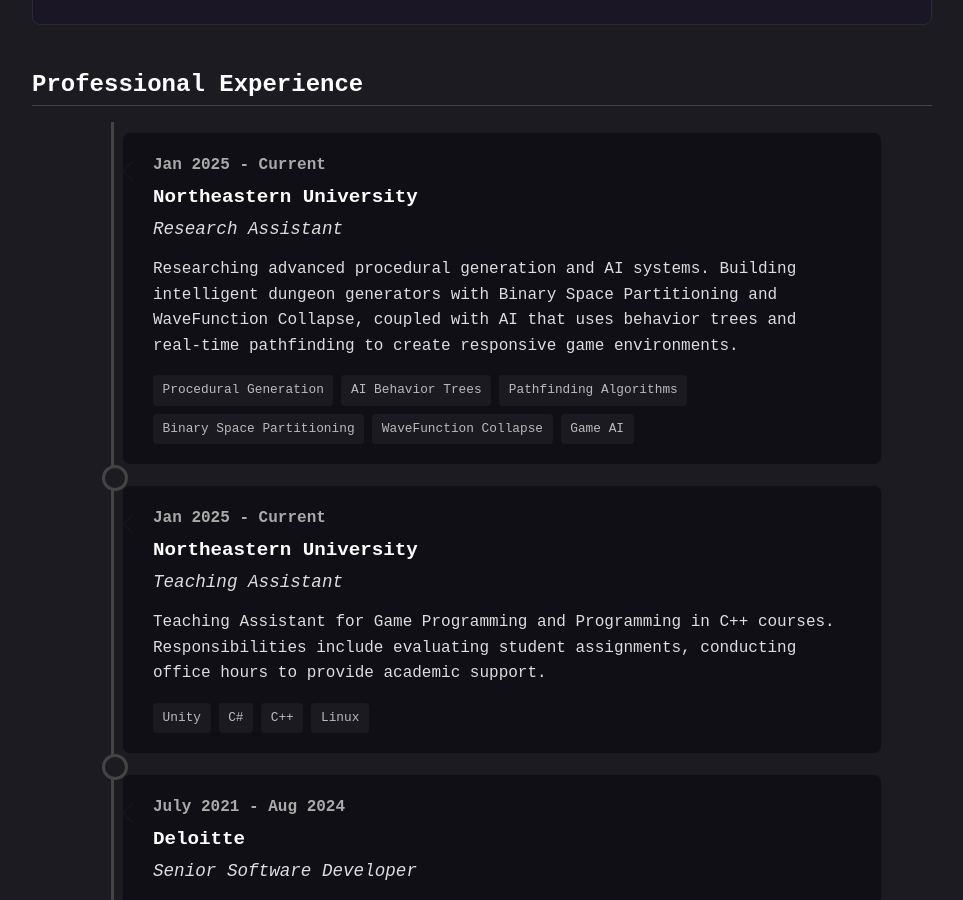
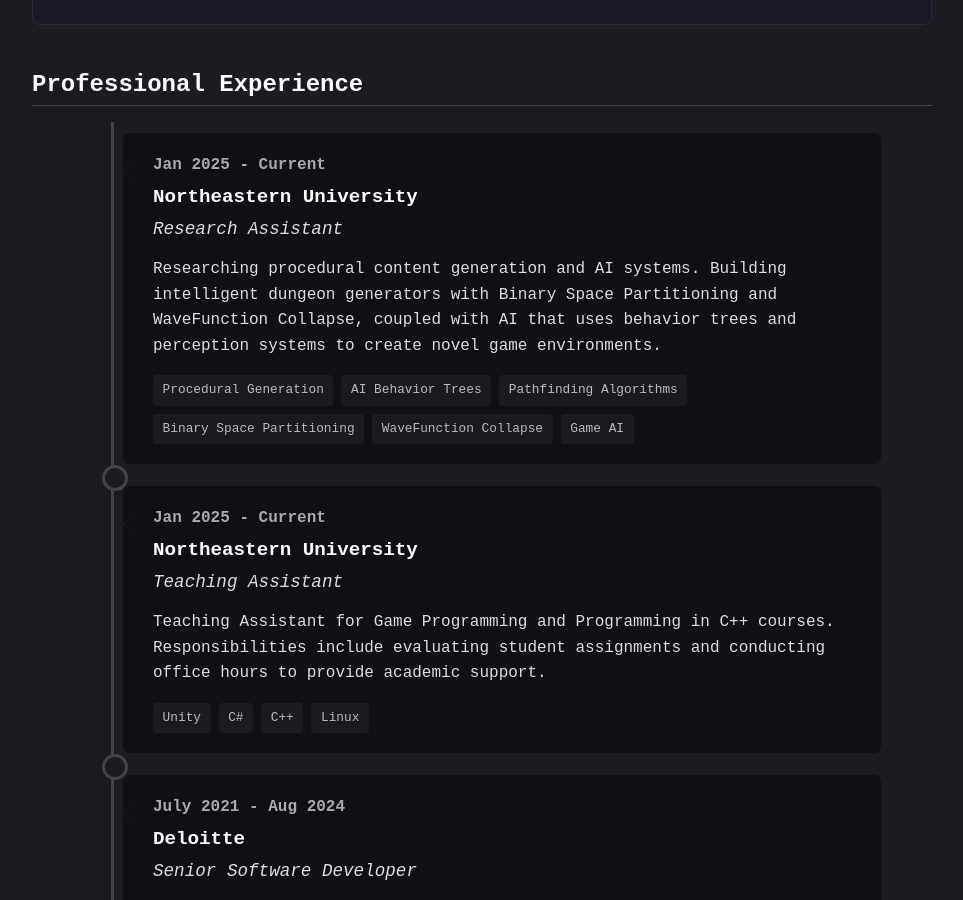
Before and after one commit to VV-22/vv-22.github.io, a Jekyll site: the page built from portfolio.md, in a window 1280 px wide and 900 px high, scrolled down 931 px. Shown: the whole window, without its empty margins (158-1121 px from the left). Built offline with Jekyll 4.4.1, drawn with Linux system fonts in a browser that asks for light colours.

Commit message:
more grammar

```diff
--- a/portfolio.md
+++ b/portfolio.md
@@ -38,7 +38,7 @@
     role: Research Assistant
     start_date: "Jan 2025"
     end_date: "Current"
-    description: "Researching advanced procedural generation and AI systems. Building intelligent dungeon generators with Binary Space Partitioning and WaveFunction Collapse, coupled with AI that uses behavior trees and real-time pathfinding to create responsive game environments."
+    description: "Researching procedural content generation and AI systems. Building intelligent dungeon generators with Binary Space Partitioning and WaveFunction Collapse, coupled with AI that uses behavior trees and perception systems to create novel game environments."
     technologies:
       - Procedural Generation
       - AI Behavior Trees
@@ -50,7 +50,7 @@
     role: Teaching Assistant
     start_date: "Jan 2025"
     end_date: "Current"
-    description: "Teaching Assistant for Game Programming and Programming in C++ courses. Responsibilities include evaluating student assignments, conducting office hours to provide academic support."
+    description: "Teaching Assistant for Game Programming and Programming in C++ courses. Responsibilities include evaluating student assignments and conducting office hours to provide academic support."
     technologies:
         - Unity
         - C#
```
